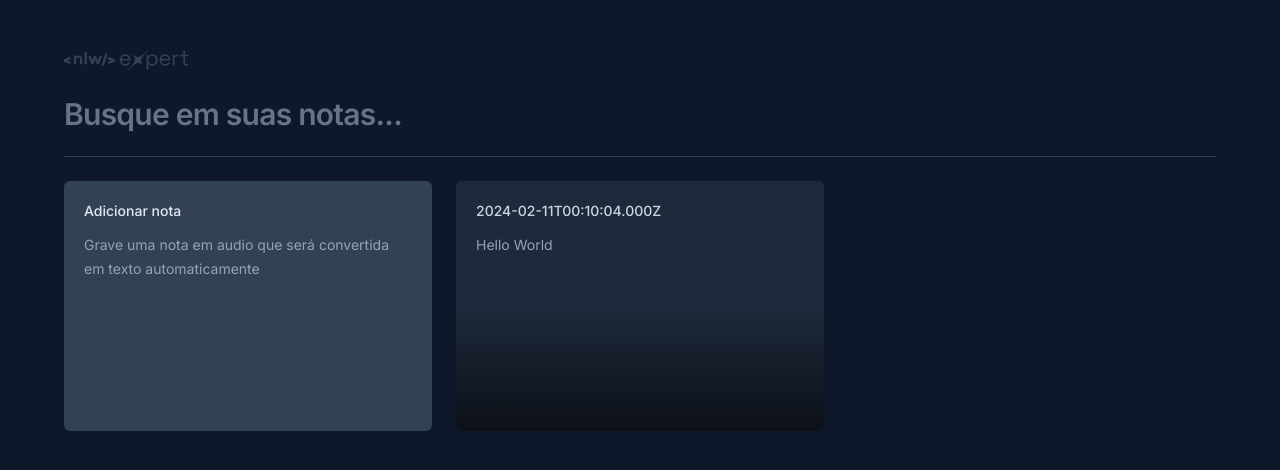
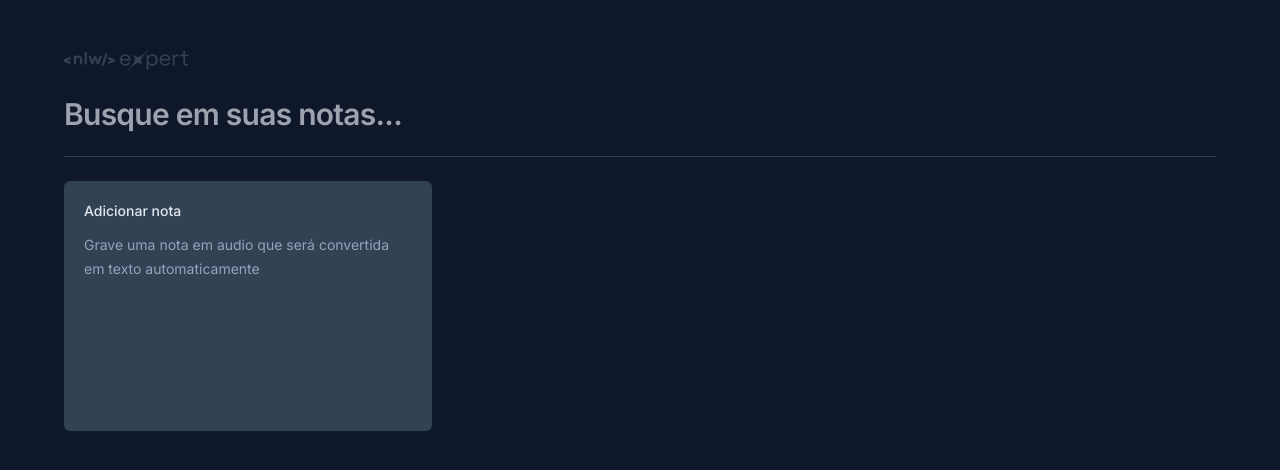
Before and after one commit to Silva-carlos1/Note-Platform, a React (Vite) app: page / in a window 1280 px wide. Shown: the top 470 px of the page. Built offline with nearby package versions, Linux system fonts and the light colour scheme.

Commit message:
feat: Save note to local storage

```diff
--- a/package.json
+++ b/package.json
@@ -14,7 +14,8 @@
     "date-fns": "^3.3.1",
     "lucide-react": "^0.330.0",
     "react": "^18.2.0",
-    "react-dom": "^18.2.0"
+    "react-dom": "^18.2.0",
+    "sonner": "^1.4.0"
   },
   "devDependencies": {
     "@rocketseat/eslint-config": "^2.2.2",
--- a/src/app.tsx
+++ b/src/app.tsx
@@ -1,8 +1,40 @@
+import { useState } from "react";
 import logo from "./assets/logo.svg";
 import { NewNoteCard } from "./components/new-note-card";
 import { NoteCard } from "./components/note-card";
 
+interface Note {
+  id: string,
+  date: Date,
+  content: string
+}
+
 export function App() {
+  const [notes, setNotes] = useState<Note[]>(() => {
+  const notesOnStorage = localStorage.getItem('notes')
+
+  if(notesOnStorage) {
+    return JSON.parse(notesOnStorage)
+  }
+
+  return []
+
+  });
+
+  function OnNoteCreated(content: string) {
+    const newNote = {
+      id: crypto.randomUUID(),
+      date: new Date(),
+      content
+    }
+
+    const notesArray = [newNote, ...notes]
+
+    setNotes(notesArray)
+
+    localStorage.setItem('notes', JSON.stringify(notesArray))
+  }
+
   return (
     <div className="mx-auto max-w-6xl my-12 space-y-6">
       <img src={logo} alt="NLW Export" />
@@ -11,20 +43,18 @@ export function App() {
         <input
           type="text"
           placeholder="Busque em suas notas..."
-          className="w-full bg-transparent text-3xl font-semibold tracking-tight placeholder:text-slate-500"
+          className="w-full bg-transparent text-3xl font-semibold tracking-tight outline-none placeholder:text-state-500"
         />
       </form>
 
       <div className="h-px bg-slate-700" />
 
       <div className="grid grid-cols-3 gap-6 auto-rows-[250px]">
-        <NewNoteCard />
+        <NewNoteCard onNoteCreated={OnNoteCreated}/>
 
-        <NoteCard note={{
-            date: new Date(),
-            content: "Hello World",
-          }}
-        />
+        {notes.map(note => {
+          return <NoteCard key={note.id} note={note} />
+        })}
       </div>
     </div>
   );
--- a/src/components/new-note-card.tsx
+++ b/src/components/new-note-card.tsx
@@ -1,17 +1,22 @@
 import * as Dialog from "@radix-ui/react-dialog";
 import { X } from "lucide-react";
 import { useState, ChangeEvent, FormEvent } from "react";
+import { toast } from "sonner";
 
-export function NewNoteCard() {
+interface NewNoteCardProps {
+  onNoteCreated: (content: string) => void
+}
+
+export function NewNoteCard({ onNoteCreated }: NewNoteCardProps) {
   const [shouldShowOnboarding, setShouldShowOnboarding] = useState(true);
-  const [content, setContent] = useState('')
+  const [content, setContent] = useState("");
 
   function handleStartEditor() {
     setShouldShowOnboarding(false);
   }
 
   function handleContentChanged(event: ChangeEvent<HTMLTextAreaElement>) {
-    setContent(event.target.value)
+    setContent(event.target.value);
 
     if (event.target.value === "") {
       setShouldShowOnboarding(true);
@@ -21,8 +26,14 @@ export function NewNoteCard() {
   function handleSaveNote(event: FormEvent) {
     event.preventDefault();
 
-    console.log(content);
+    onNoteCreated(content)
+
+    setContent('')
+    setShouldShowOnboarding(true)
+
+    toast.success('Nota criada com sucesso!')
   }
+
 
   return (
     <Dialog.Root>
@@ -68,6 +79,7 @@ export function NewNoteCard() {
                   autoFocus
                   className="text-sm leading-6 text-slate-400 bg-transparent resize-none flex-1 outline-none"
                   onChange={handleContentChanged}
+                  value={content}
                 />
               )}
             </div>
--- a/src/components/note-card.tsx
+++ b/src/components/note-card.tsx
@@ -15,7 +15,10 @@ export function NoteCard({ note }: NoteCardProps) {
     <Dialog.Root>
       <Dialog.Trigger className="rounded-md text-left flex flex-col bg-slate-800 p-5 space-y-3 overflow-hidden relative outline-none hover:ring-2 focus-visible:ring-2 focus-visible:ring-lime-400">
         <span className="text-sm font-medium text-slate-300">
-          {note.date.toISOString()}
+        {formatDistanceToNow(note.date, {
+                locale: ptBR,
+                addSuffix: true,
+              })}
         </span>
 
         <p className="text-sm leading-6 text-slate-400">{note.content}</p>
--- a/src/main.tsx
+++ b/src/main.tsx
@@ -1,10 +1,12 @@
 import React from 'react'
 import ReactDOM from 'react-dom/client'
 import { App } from './app'
+import { Toaster } from 'sonner'
 import './index.css'
 
 ReactDOM.createRoot(document.getElementById('root')!).render(
   <React.StrictMode>
     <App />
+    <Toaster richColors />
   </React.StrictMode>,
 )
```
Also changed, not shown: 1 other file (tests, documents, lock files or other folders).
